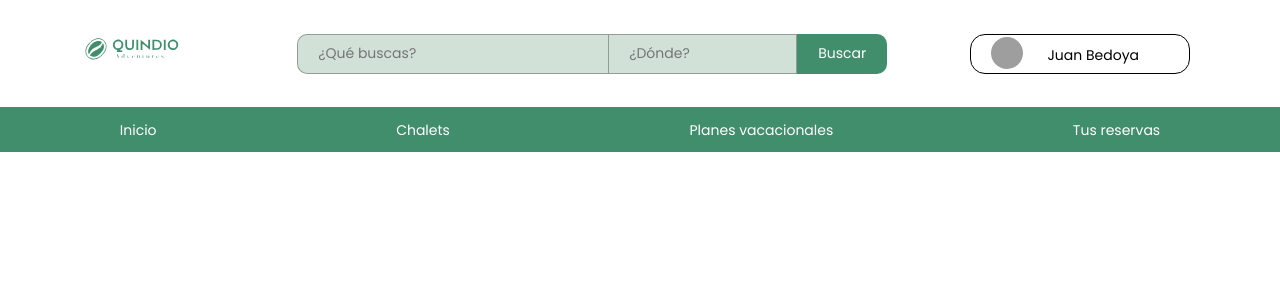
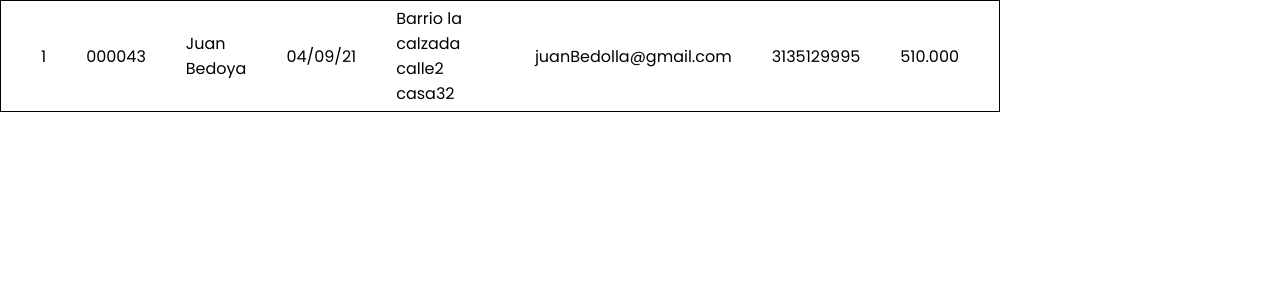
Before and after one commit to SamuelCG040921/Angular-QuindioAdventures, an Angular app: page / in a window 1280 px wide. Shown: the top 300 px of the page. Built offline with nearby package versions, Linux system fonts and the light colour scheme; grey boxes are pictures that could not be loaded.

Commit message:
agregado tabla scoped-reserve

```diff
--- a/src/app/app.component.html
+++ b/src/app/app.component.html
@@ -1 +1 @@
-<app-header></app-header>
+<app-feature-reserves></app-feature-reserves>
--- a/src/app/features/feature-reserves/components/scoped-reserve/scoped-reserve.component.html
+++ b/src/app/features/feature-reserves/components/scoped-reserve/scoped-reserve.component.html
@@ -1 +1,10 @@
-<p>scoped-reserve works!</p>
+<div class="clientTable">
+    <p id="">{{reserve.id}}</p>
+    <p>{{reserve.code}}</p>
+    <p>{{reserve.client}}</p>
+    <p>{{reserve.date}}</p>
+    <p>{{reserve.adress}}</p>
+    <p>{{reserve.email}}</p>
+    <p>{{reserve.phone}}</p>
+    <p>{{reserve.price}}</p>
+</div>
--- a/src/app/features/feature-reserves/components/scoped-reserve/scoped-reserve.component.scss
+++ b/src/app/features/feature-reserves/components/scoped-reserve/scoped-reserve.component.scss
@@ -0,0 +1,12 @@
+.clientTable{
+    display: flex;
+    align-items: center;
+    width: 1000px;
+    justify-content: center;
+    border: 1px solid black;
+    padding: 5px 20px 5px 20px;
+}
+
+p{
+    padding: 0px 20px 0px 20px;
+}
--- a/src/app/features/feature-reserves/components/scoped-reserve/scoped-reserve.component.ts
+++ b/src/app/features/feature-reserves/components/scoped-reserve/scoped-reserve.component.ts
@@ -1,10 +1,25 @@
-import { Component } from '@angular/core';
+import { Component, OnInit } from '@angular/core';
 
 @Component({
   selector: 'app-scoped-reserve',
   templateUrl: './scoped-reserve.component.html',
   styleUrl: './scoped-reserve.component.scss'
 })
-export class ScopedReserveComponent {
+export class ScopedReserveComponent implements OnInit {
+  reserve = {
+    id: 1,
+    code: '000043',
+    client: 'Juan Bedoya',
+    date: '04/09/21',
+    adress: 'Barrio la calzada calle2 casa32',
+    email: 'juanBedolla@gmail.com',
+    phone: '3135129995',
+    price: '510.000'
+  }
 
+  constructor(){}
+
+  ngOnInit() {
+
+  }
 }
--- a/src/app/features/feature-reserves/feature-reserves.component.html
+++ b/src/app/features/feature-reserves/feature-reserves.component.html
@@ -1 +1 @@
-<p>feature-reserves works!</p>
+<app-scoped-reserve></app-scoped-reserve>
--- a/src/app/features/feature-reserves/feature-reserves.module.ts
+++ b/src/app/features/feature-reserves/feature-reserves.module.ts
@@ -13,6 +13,9 @@ import { FeatureReservesComponent } from './feature-reserves.component';
   imports: [
     CommonModule,
     FeatureReservesRoutingModule
+  ],
+  exports: [
+    FeatureReservesComponent
   ]
 })
 export class FeatureReservesModule { }
```
Also changed, not shown: src/app/app.module.ts (+4 -7 lines), src/app/features/features.module.ts (+12 -4 lines), src/assets/images/logoQA2.png (added).
